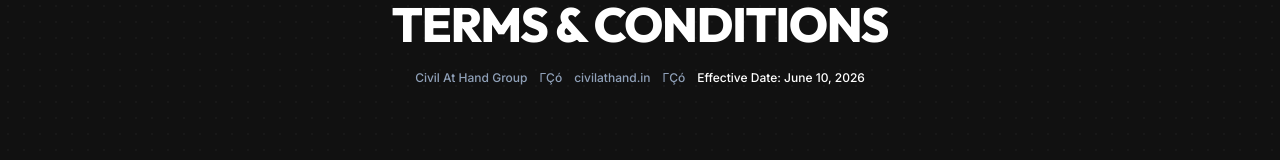
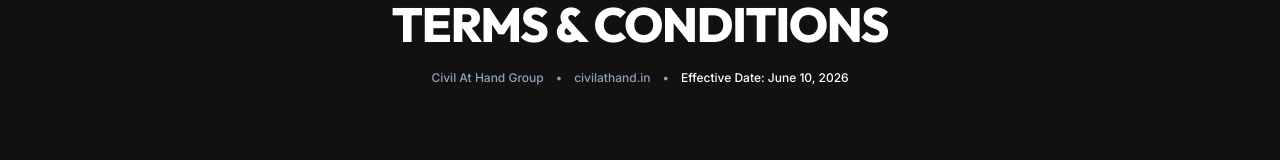
Before and after one commit to civilathandwork/civilathand-v1, a Next.js app: page /terms-and-conditions in a window 1280 px wide. Shown: the part 223-383 px from the top of the page. Built offline with nearby package versions, Linux system fonts and the light colour scheme; no server answers; the database is empty.

Commit message:
Recover original Terms & Conditions page content and fix character encoding of bullet points

```diff
--- a/src/app/terms-and-conditions/page.tsx
+++ b/src/app/terms-and-conditions/page.tsx
@@ -26,9 +26,9 @@
             </h1>
             <div className="mt-4 flex items-center justify-center gap-3 text-xs font-medium text-slate-400">
               <span>Civil At Hand Group</span>
-              <span>ΓÇó</span>
+              <span>•</span>
               <span>civilathand.in</span>
-              <span>ΓÇó</span>
+              <span>•</span>
               <span className="text-white">Effective Date: June 10, 2026</span>
             </div>
           </div>
```
